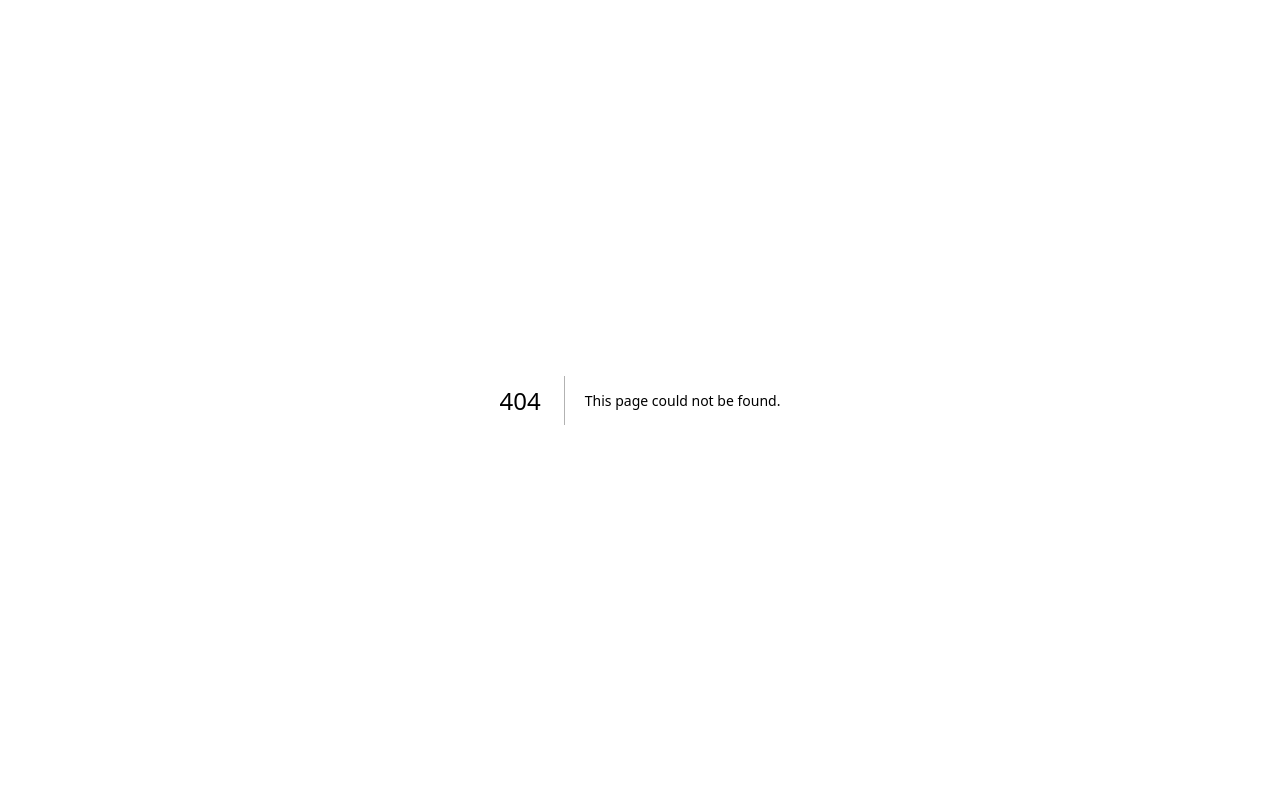
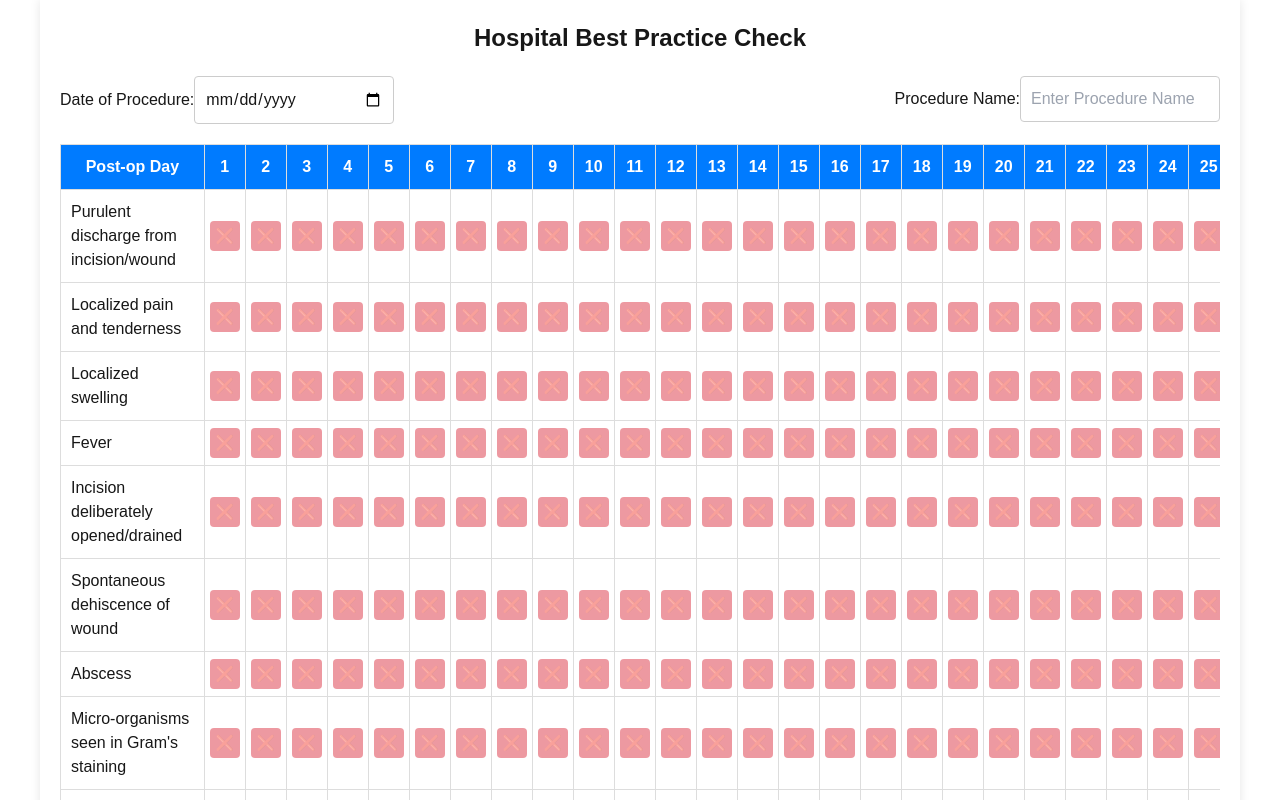
Before and after one commit to vimarshmishra37/smart_ssi_detector, a Next.js app: page /Daily in a window 1280 px wide. Before the commit this address had no page. Shown: the top 800 px of the page. Built offline with nearby package versions, Linux system fonts and the light colour scheme.

Commit message:
Dashboard + Daily updated

```diff
--- /dev/null
+++ b/app/Daily/page.js
@@ -0,0 +1,206 @@
+'use client';
+import React, { useState } from 'react';
+
+export default function YesNoForm() {
+  const [formData, setFormData] = useState({
+    procedure_date: '',
+    procedure_name: '',
+    symptoms: {},
+  });
+
+  const days = Array.from({ length: 90 }, (_, i) => i + 1);
+
+  // Array of symptom names
+  const symptomNames = [
+    "Purulent discharge from incision/wound",
+    "Localized pain and tenderness",
+    "Localized swelling",
+    "Fever",
+    "Incision deliberately opened/drained",
+    "Spontaneous dehiscence of wound",
+    "Abscess",
+    "Micro-organisms seen in Gram's staining",
+    "Imaging evidence of infection/abscess",
+    "Positive culture from discharge material",
+    "Blood culture sent",
+    "Physician institutes of diagnosis of SSI",
+    "Any other"
+  ];
+
+  // Initialize symptoms in formData state
+  symptomNames.forEach(symptom => {
+    if (!formData.symptoms[symptom]) {
+      formData.symptoms[symptom] = {};
+    }
+  });
+
+  const toggleTickCross = (symptom, day) => {
+    // Check if procedure date and name are filled before toggling
+    if (formData.procedure_date && formData.procedure_name) {
+      setFormData((prevData) => ({
+        ...prevData,
+        symptoms: {
+          ...prevData.symptoms,
+          [symptom]: {
+            ...prevData.symptoms[symptom],
+            [day]: prevData.symptoms[symptom][day] === 'tick' ? 'cross' : 'tick',
+          }
+        }
+      }));
+    }
+  };
+
+  const handleSubmit = (e) => {
+    e.preventDefault();
+    console.log('Form Submitted:', formData);
+    // You can process the form data here or send it to a backend API
+  };
+
+  return (
+    <div style={styles.container}>
+      <h1 style={styles.heading}>Hospital Best Practice Check</h1>
+      <form onSubmit={handleSubmit}>
+        <div style={styles.formGroup}>
+          <label>
+            Date of Procedure:
+            <input
+              type="date"
+              name="procedure_date"
+              value={formData.procedure_date}
+              onChange={(e) => setFormData({ ...formData, procedure_date: e.target.value })}
+              required
+              style={styles.input}
+            />
+          </label>
+          <label>
+            Procedure Name:
+            <input
+              type="text"
+              name="procedure_name"
+              value={formData.procedure_name}
+              onChange={(e) => setFormData({ ...formData, procedure_name: e.target.value })}
+              placeholder="Enter Procedure Name"
+              required
+              style={styles.input}
+            />
+          </label>
+        </div>
+
+        {/* Scrollable Table Container */}
+        <div style={styles.scrollContainer}>
+          <table style={styles.table}>
+            <thead>
+              <tr>
+                <th style={{ ...styles.tableHeader, width: '300px' }}>Post-op Day</th> {/* Increased width for Post-op Day */}
+                {days.map((day) => (
+                  <th key={day} style={styles.tableHeader}>{day}</th>
+                ))}
+              </tr>
+            </thead>
+            <tbody>
+              {symptomNames.map((symptom) => (
+                <tr key={symptom}>
+                  <td style={styles.symptomCell}>{symptom}</td>
+                  {days.map((day) => (
+                    <td key={day} style={styles.tableCell}>
+                      <button
+                        type="button"
+                        onClick={() => toggleTickCross(symptom, day)}
+                        disabled={!formData.procedure_date || !formData.procedure_name} // Disable button if inputs are empty
+                        style={{
+                          ...styles.toggleButton,
+                          backgroundColor: formData.symptoms[symptom][day] === 'tick' ? '#28a745' : '#dc3545',
+                          color: 'white',
+                          opacity: !formData.procedure_date || !formData.procedure_name ? 0.5 : 1, // Adjust opacity if disabled
+                          cursor: !formData.procedure_date || !formData.procedure_name ? 'not-allowed' : 'pointer',
+                        }}
+                      >
+                        {formData.symptoms[symptom][day] === 'tick' ? '✔️' : '❌'}
+                      </button>
+                    </td>
+                  ))}
+                </tr>
+              ))}
+            </tbody>
+          </table>
+        </div>
+
+        <button type="submit" style={styles.submitButton}>Submit</button>
+      </form>
+    </div>
+  );
+}
+
+const styles = {
+  container: {
+    maxWidth: '1200px',
+    margin: '0 auto',
+    padding: '20px',
+    backgroundColor: '#fff',
+    boxShadow: '0px 0px 10px rgba(0, 0, 0, 0.1)',
+  },
+  heading: {
+    textAlign: 'center',
+    marginBottom: '20px',
+    fontSize: '24px',
+    fontWeight: 'bold',
+  },
+  formGroup: {
+    display: 'flex',
+    justifyContent: 'space-between',
+    marginBottom: '20px',
+  },
+  input: {
+    padding: '10px',
+    fontSize: '16px',
+    borderRadius: '4px',
+    border: '1px solid #ccc',
+    width: '200px',
+  },
+  scrollContainer: {
+    overflowX: 'auto',  // Enable horizontal scrolling
+    marginBottom: '20px',
+  },
+  table: {
+    width: '100%',      // Make the table take the full width
+    minWidth: '1200px', // Ensure the table is wide enough to require scrolling
+    borderCollapse: 'collapse',
+  },
+  tableHeader: {
+    padding: '10px',
+    border: '1px solid #ddd',
+    backgroundColor: '#007BFF',
+    color: 'white',
+    textAlign: 'center',
+  },
+  symptomCell: {
+    padding: '10px',
+    border: '1px solid #ddd',
+    textAlign: 'left',
+    width: '200px',  // Set width for symptom column
+  },
+  tableCell: {
+    padding: '5px',
+    border: '1px solid #ddd',
+    textAlign: 'center',
+  },
+  toggleButton: {
+    borderRadius: '4px',
+    border: 'none',
+    cursor: 'pointer',
+    fontSize: '15px',
+    width: '30px',
+    height: '30px',
+  },
+  submitButton: {
+    display: 'block',
+    width: '100%',
+    padding: '12px',
+    backgroundColor: '#007BFF',
+    color: 'white',
+    border: 'none',
+    cursor: 'pointer',
+    fontSize: '16px',
+    borderRadius: '8px',
+  },
+};
--- /dev/null
+++ b/app/Dashboard/page.js
@@ -0,0 +1,71 @@
+'use client';
+import React from 'react';
+import { useRouter } from 'next/navigation'; // Import useRouter from next/navigation
+
+export default function Dashboard() {
+  const router = useRouter();
+
+  const handleNewPatient = () => {
+    // Navigate to the new patient form/page (you can change the route as needed)
+    router.push('/Patient1');
+  };
+
+  const handleDailyUpdates = () => {
+    // Navigate to the daily updates page (you can change the route as needed)
+    router.push('/Daily');
+  };
+
+  return (
+    <div style={styles.container}>
+      <h1 style={styles.heading}>Dashboard</h1>
+      <div style={styles.buttonContainer}>
+        <button style={styles.button} onClick={handleNewPatient}>
+          New Patient
+        </button>
+        <button style={styles.button} onClick={handleDailyUpdates}>
+          Daily Updates
+        </button>
+      </div>
+    </div>
+  );
+}
+
+const styles = {
+  container: {
+    display: 'flex',
+    flexDirection: 'column',
+    alignItems: 'center',
+    justifyContent: 'center',
+    height: '100vh',
+    backgroundColor: '#f9f9f9',
+  },
+  heading: {
+    fontSize: '24px',
+    marginBottom: '20px',
+  },
+  buttonContainer: {
+    display: 'flex',
+    gap: '20px', // Space between buttons
+  },
+  button: {
+    padding: '10px 20px',
+    fontSize: '16px',
+    border: 'none',
+    borderRadius: '5px',
+    cursor: 'pointer',
+    backgroundColor: '#007BFF',
+    color: 'white',
+    transition: 'background-color 0.3s',
+  },
+};
+
+// Add a hover effect for better UX
+const buttonHoverStyle = {
+  backgroundColor: '#0056b3', // Darker shade for hover
+};
+
+// Style the button for hover effect
+const styleWithHover = {
+  ...styles.button,
+  ':hover': buttonHoverStyle,
+};
--- a/app/Patient2/page.js
+++ b/app/Patient2/page.js
@@ -316,7 +316,7 @@ export default function Page() {
 
         {/* Submit Button */}
         <div className="mt-6">
-          <button type="submit" className="w-full py-2 px-4 bg-blue-500 text-white font-semibold rounded-md hover:bg-blue-600">Submit</button>
+          <button type="submit" className="w-full py-2 px-4 bg-blue-500 text-white font-semibold rounded-md hover:bg-blue-600">Next</button>
         </div>
       </form>
     </div>
--- a/app/Patient3/page.js
+++ b/app/Patient3/page.js
@@ -70,6 +70,7 @@ const antibiotics = [
     e.preventDefault();
     console.log('Form Data Submitted:', formData);
     // Handle further processing like sending to backend here
+    router.push("/LabReport");
   };
 
   return (
--- a/app/page.js
+++ b/app/page.js
@@ -3,6 +3,7 @@ import Image from "next/image";
 import Link from "next/link";
 import React, { useState } from 'react';
 import { useRouter } from 'next/navigation';  // Import the router hook
+
 
 export default function Home() {
   const [formData, setFormData] = useState({
@@ -27,7 +28,7 @@ export default function Home() {
     console.log('Password:', formData.password);
 
     // After successful login, redirect to UserForm
-    router.push("/Patient1");
+    router.push("/Dashboard");
   };
 
   return (
```
Also changed, not shown: package.json (+5 -4 lines), app/LabReport/page.js (added), 1 other file (tests, documents, lock files or other folders).
